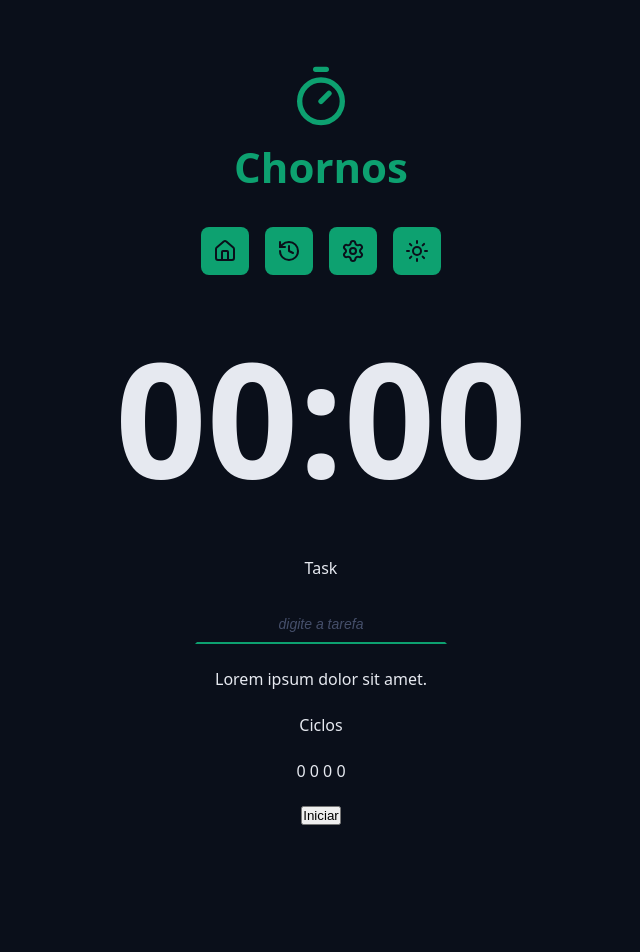
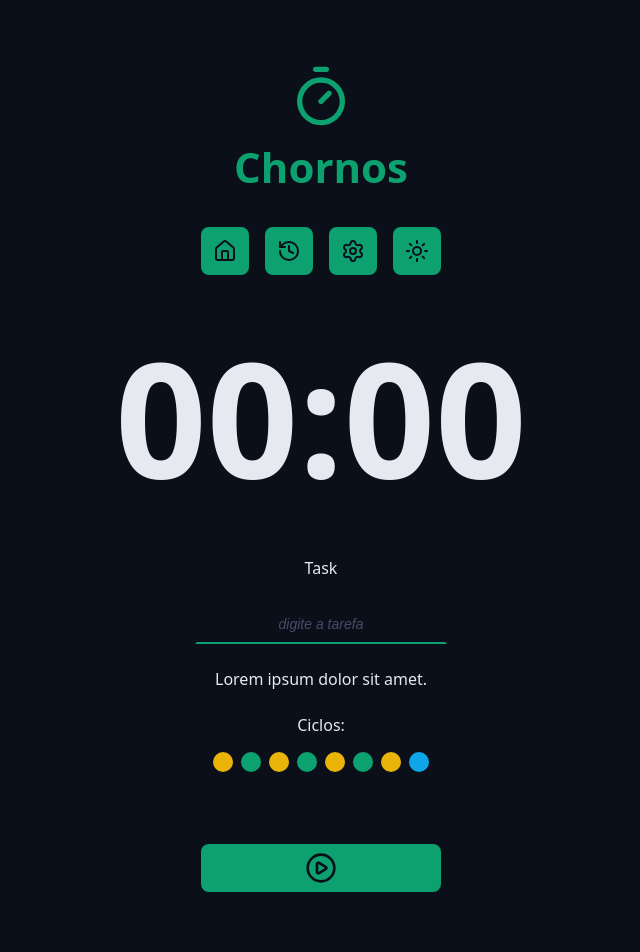
Before and after one commit to mvinicius0/chronos-pomodoro, a React (Vite) app: page / in a window 1280 px wide. Shown: the top 952 px of the page, without its empty margins (319-959 px from the left). Before the commit the page ends 857 px from the top, so only its background shows below. Built offline with nearby package versions, Linux system fonts and the light colour scheme.

Commit message:
feat: add Cycles component and DefaultButton with icons to App

```diff
--- a/src/App.tsx
+++ b/src/App.tsx
@@ -5,6 +5,9 @@ import { Logo } from './components/Logo';
 import { Menu } from './components/Menu';
 import { CountDown } from './components/CountDown';
 import DefaultInput from './components/DefaultInput';
+import { Cycles } from './components/Cycles';
+import DefaultButton from './components/DefaultButton';
+import { PlayCircleIcon, StopCircleIcon } from 'lucide-react';
 
 export function App() {
   return (
@@ -37,12 +40,12 @@ export function App() {
           </div>
 
           <div className='formRow'>
-            <p>Ciclos</p>
-            <p>0 0 0 0</p>
+            <Cycles />
           </div>
 
           <div className='formRow'>
-            <button>Iniciar</button>
+            <DefaultButton icon={<PlayCircleIcon />} color='green' />
+            <DefaultButton icon={<StopCircleIcon />} color='red' />
           </div>
         </form>
       </Container>
--- a/src/components/Cycles/index.tsx
+++ b/src/components/Cycles/index.tsx
@@ -1,5 +1,20 @@
 import styles from './styles.module.css';
 
 export function Cycles() {
-  return <div className={styles.cycles}>0</div>;
+  return (
+    <div className={styles.cycles}>
+      <span>Ciclos:</span>
+
+      <div className={styles.cyclesDots}>
+        <span className={`${styles.cyclesDot} ${styles.workTime}`}></span>
+        <span className={`${styles.cyclesDot} ${styles.shortBreakTime}`}></span>
+        <span className={`${styles.cyclesDot} ${styles.workTime}`}></span>
+        <span className={`${styles.cyclesDot} ${styles.shortBreakTime}`}></span>
+        <span className={`${styles.cyclesDot} ${styles.workTime}`}></span>
+        <span className={`${styles.cyclesDot} ${styles.shortBreakTime}`}></span>
+        <span className={`${styles.cyclesDot} ${styles.workTime}`}></span>
+        <span className={`${styles.cyclesDot} ${styles.longBreakTime}`}></span>
+      </div>
+    </div>
+  );
 }
--- a/src/components/Cycles/styles.module.css
+++ b/src/components/Cycles/styles.module.css
@@ -1,3 +1,31 @@
 .cycles {
-  color: purple;
+  display: flex;
+  flex-direction: column;
+  align-items: center;
+  justify-content: center;
+  gap: 1.6rem;
 }
+
+.cyclesDots {
+  display: flex;
+  gap: 0.8rem;
+}
+
+.cyclesDot {
+  width: 2rem;
+  height: 2rem;
+  background: var(--primary);
+  border-radius: 50%;
+}
+
+.workTime {
+  background: var(--warning);
+}
+
+.shortBreakTime {
+  background: var(--primary);
+}
+
+.longBreakTime {
+  background: var(--info);
+}
--- /dev/null
+++ b/src/components/DefaultButton/index.tsx
@@ -0,0 +1,20 @@
+import styles from './styles.module.css';
+
+type DefaultButtonProps = {
+  icon: React.ReactNode;
+  color?: 'green' | 'red';
+} & React.ComponentProps<'button'>;
+
+export default function DefaultButton({
+  icon,
+  color = 'green',
+  ...props
+}: DefaultButtonProps) {
+  return (
+    <>
+      <button className={`${styles.button} ${styles[color]}`} {...props}>
+        {icon}
+      </button>
+    </>
+  );
+}
--- /dev/null
+++ b/src/components/DefaultButton/styles.module.css
@@ -0,0 +1,31 @@
+.button {
+  border: none;
+  display: flex;
+  align-items: center;
+  justify-content: center;
+  min-width: 24rem;
+  padding: 0.8rem;
+  border-radius: 0.8rem;
+  margin: 4.8rem 0;
+  cursor: pointer;
+  transition: all 0.2s ease-in-out;
+}
+
+.button svg {
+  width: 3.2rem;
+  height: 3.2rem;
+}
+
+.button:hover {
+  filter: brightness(80%);
+}
+
+.green {
+  background: var(--primary);
+  color: var(--text-over-primary);
+}
+
+.red {
+  background: var(--error);
+  color: var(--text-over-error);
+}
```
